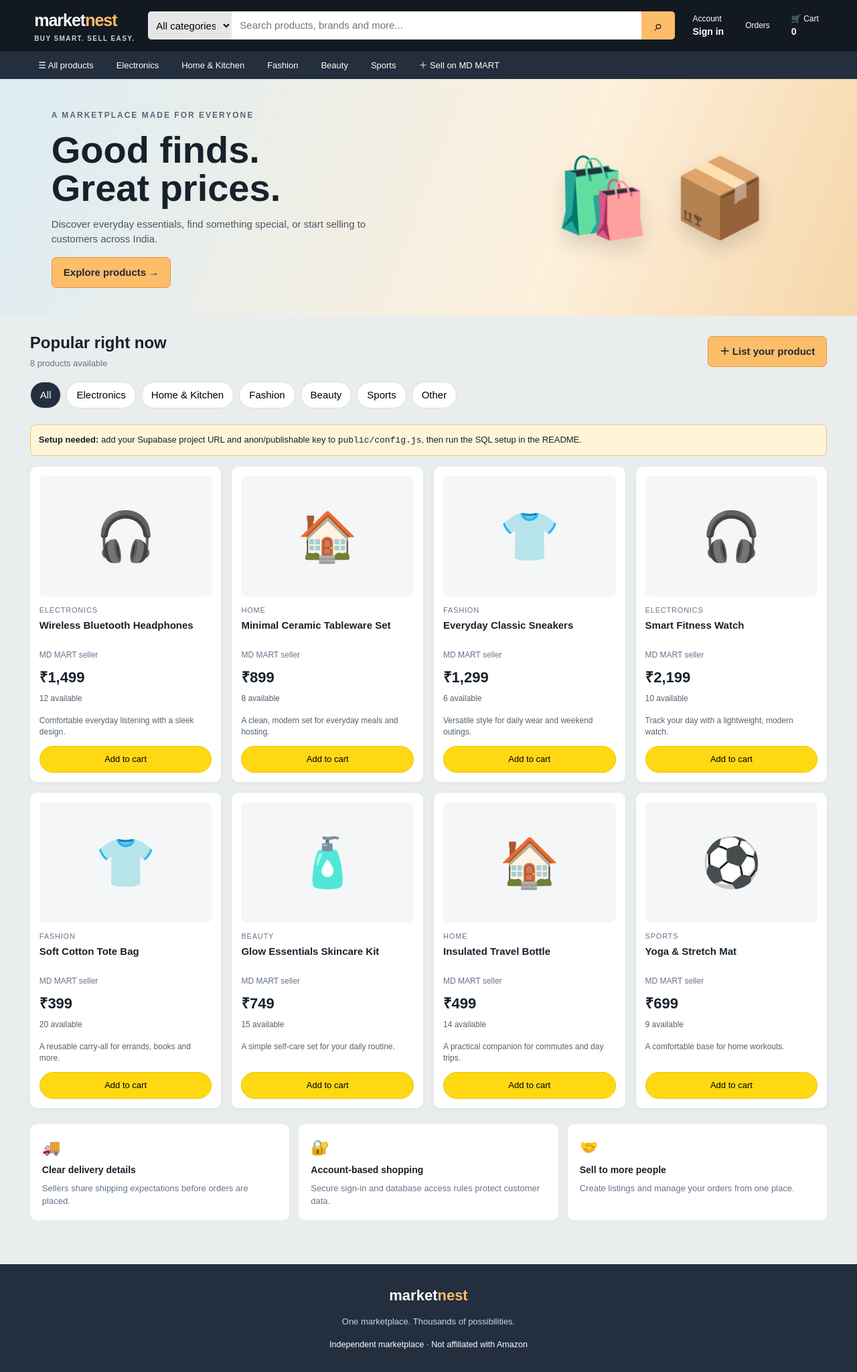
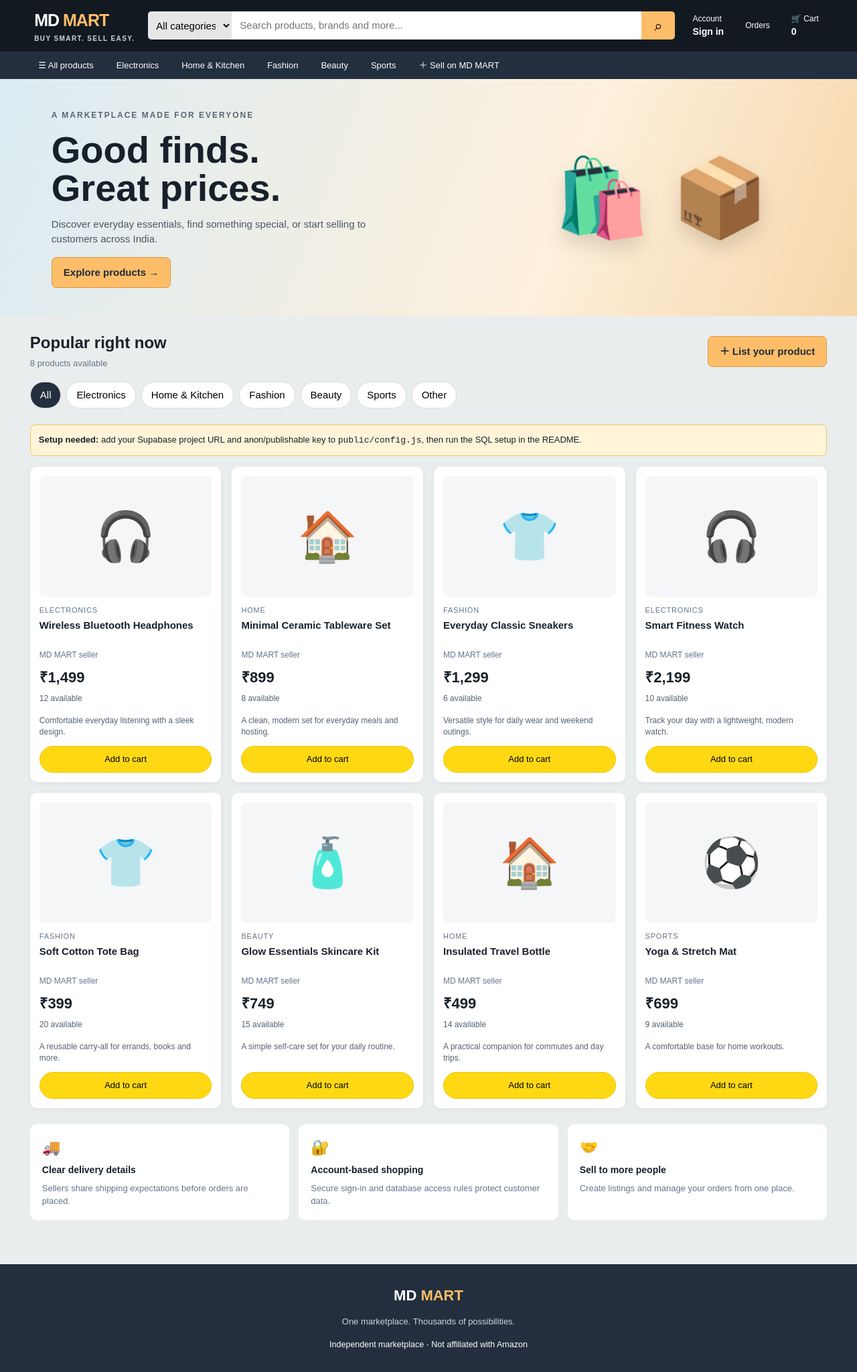
Before and after one commit to mohammeddocuments07-png/MD-MART, a website built with Vite: page index.html in a window 1280 px wide. Shown: the whole page at 67% size. Built offline with nearby package versions, Linux system fonts and the light colour scheme.

Commit message:
Update index.html

```diff
--- a/index.html
+++ b/index.html
@@ -10,7 +10,7 @@
 </head>
 <body>
 <header class="top">
-  <a class="brand" href="#" aria-label="MD MART home">market<span>nest</span><small>BUY SMART. SELL EASY.</small></a>
+  <a class="brand" href="#" aria-label="MD MART home">MD <span>MART</span><small>BUY SMART. SELL EASY.</small></a>
   <form class="search" id="searchForm"><select id="searchCategory" aria-label="Category"><option value="All">All categories</option><option>Electronics</option><option>Home</option><option>Fashion</option><option>Beauty</option><option>Sports</option><option>Other</option></select><input id="searchInput" placeholder="Search products, brands and more..." aria-label="Search products"><button aria-label="Search">⌕</button></form>
   <button class="headlink" id="authOpen">Account <b id="accountLabel">Sign in</b></button>
   <button class="headlink" id="ordersOpen">Orders</button>
@@ -25,7 +25,7 @@
   <section class="grid" id="productGrid" aria-live="polite"><div class="loading">Loading marketplace…</div></section>
   <section class="benefits"><article>🚚<b>Clear delivery details</b><span>Sellers share shipping expectations before orders are placed.</span></article><article>🔐<b>Account-based shopping</b><span>Secure sign-in and database access rules protect customer data.</span></article><article>🤝<b>Sell to more people</b><span>Create listings and manage your orders from one place.</span></article></section>
 </main>
-<footer><div class="footbrand">market<span>nest</span></div><p>One marketplace. Thousands of possibilities.</p><small>Independent marketplace · Not affiliated with Amazon</small></footer>
+<footer><div class="footbrand">MD <span>MART</span></div><p>One marketplace. Thousands of possibilities.</p><small>Independent marketplace · Not affiliated with Amazon</small></footer>
 
 <div class="overlay" id="authModal"><section class="modal"><div class="modalhead"><h2 id="authTitle">Welcome to MD MART</h2><button class="close" data-close="authModal">×</button></div>
   <div class="tabs"><button class="tab active" data-authmode="signin">Sign in</button><button class="tab" data-authmode="signup">Create account</button></div>
```
